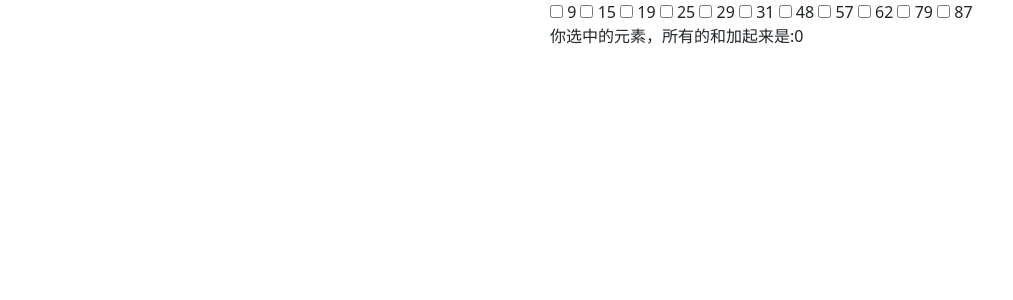
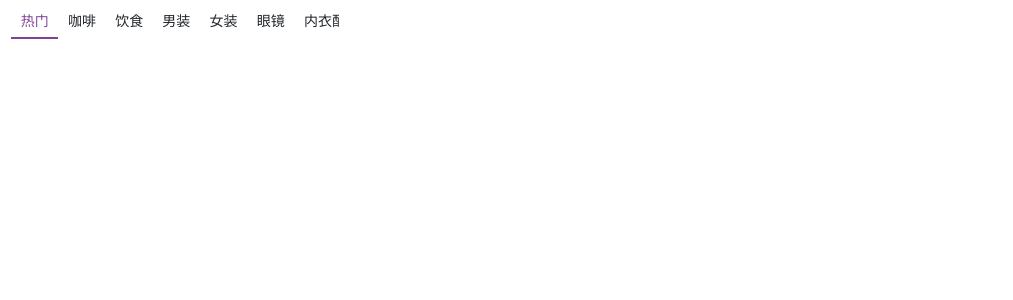
Before and after one commit to Study-assignment/Vue-03, a Vue app: page / in a window 1280 px wide. Shown: the top 300 px of the page, without its empty margins (0-1013 px from the left). Built offline with nearby package versions, Linux system fonts and the light colour scheme; the HTML template or start-up script is replaced by a standard one.

Commit message:
完成了导航切换案例

```diff
--- a/src/App.vue
+++ b/src/App.vue
@@ -1,36 +1,163 @@
 <template>
-  <div class="div">
-    <span v-for="(item,index) in arr" :key="index">
-      <input type="checkbox"
-        v-model="isTrue"
-        :value="item"
-        @change="trues"> {{item}}
-    </span>
-    <div>你选中的元素，所有的和加起来是:{{and}}</div>
+  <div class="wrap">
+    <div class="nav_left" id="navLeft">
+      <div class="nav_content">
+        <span :class="{active:item.first_id==page }" v-for="item in arr" :key="item.first_id" @click="page=item.first_id">{{item.first_name}}</span>
+      </div>
+    </div>
+    <div class="down">
+      <i class="iconfont icon-xiajiantoubeifen gray"></i>
+    </div>
   </div>
-
 </template>
 
 <script>
 export default {
   data() {
     return {
-      isTrue:[],
-      arr:[9, 15, 19, 25, 29, 31, 48, 57, 62, 79, 87],
-      and:0
-    }
+      arr: [
+        {
+          first_id: "0",
+          first_name: "热门"
+        },
+        {
+          first_id: "621",
+          first_name: "\u5496\u5561",
+        },
+        {
+          first_id: "627",
+          first_name: "\u996e\u98df",
+        },
+        {
+          first_id: "279",
+          first_name: "\u7537\u88c5",
+        },
+        {
+          first_id: "294",
+          first_name: "\u5973\u88c5",
+        },
+        {
+          first_id: "122",
+          first_name: "\u773c\u955c",
+        },
+        {
+          first_id: "339",
+          first_name: "\u5185\u8863\u914d\u9970",
+        },
+        {
+          first_id: "391",
+          first_name: "\u6bcd\u5a74",
+        },
+        {
+          first_id: "35",
+          first_name: "\u978b\u9774",
+        },
+        {
+          first_id: "39",
+          first_name: "\u8fd0\u52a8",
+        },
+        {
+          first_id: "153",
+          first_name: "\u7bb1\u5305",
+        },
+        {
+          first_id: "119",
+          first_name: "\u7f8e\u5986\u4e2a\u62a4",
+        },
+        {
+          first_id: "355",
+          first_name: "\u5bb6\u7eba",
+        },
+        {
+          first_id: "51",
+          first_name: "\u9910\u53a8",
+        },
+        {
+          first_id: "334",
+          first_name: "\u7535\u5668",
+        },
+        {
+          first_id: "369",
+          first_name: "\u5bb6\u88c5",
+        },
+        {
+          first_id: "10",
+          first_name: "\u5bb6\u5177",
+        },
+        {
+          first_id: "223",
+          first_name: "\u6570\u7801",
+        },
+        {
+          first_id: "429",
+          first_name: "\u6c7d\u914d",
+        },
+        {
+          first_id: "546",
+          first_name: "\u5065\u5eb7\u4fdd\u5065",
+        },
+        {
+          first_id: "433",
+          first_name: "\u5b9a\u5236",
+        },
+      ],
+      page:0
+    };
   },
-  methods:{
-    trues(){
-     this.and= this.isTrue.reduce((req,cus)=>{
-      return req+cus
-      },0)
-    }
-  }
+
 };
 </script>
-<style lang="css">
-    .div{
-      margin-left:550px ;
-    }
+
+<style>
+.wrap {
+  width: 100%;
+  display: flex;
+  margin: 0.2rem 0 0 0;
+  position: relative;
+}
+
+/*左侧的导航样式*/
+.nav_left {
+  width: 21.1875rem;
+  overflow: scroll;
+}
+
+.nav_left::-webkit-scrollbar {
+  display: none;
+}
+
+.nav_content {
+  white-space: nowrap;
+  padding: 0 0.7rem;
+}
+
+.nav_content span {
+  display: inline-block;
+  padding: 0.4rem 0.6rem;
+  font-size: 0.875rem;
+}
+
+.nav_content .active {
+  border-bottom: 2px solid #7f4395;
+  color: #7f4395;
+}
+
+.nav_left,
+.down {
+  float: left;
+}
+
+/*右侧导航部分*/
+.down {
+  flex: 1;
+  display: flex;
+  align-items: center;
+  justify-content: center;
+}
+
+.gray {
+  color: gray;
+  display: inline-block;
+  vertical-align: middle;
+}
 </style>
```
Also changed, not shown: src/12.求和案例.vue (added, +36 -0 lines).
